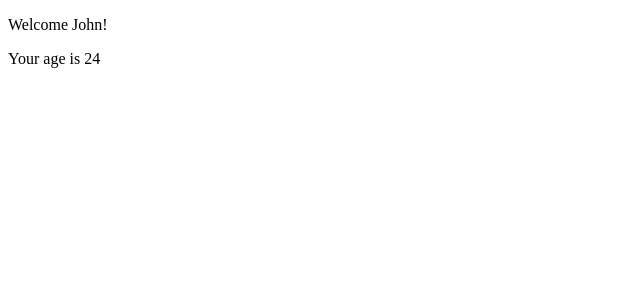
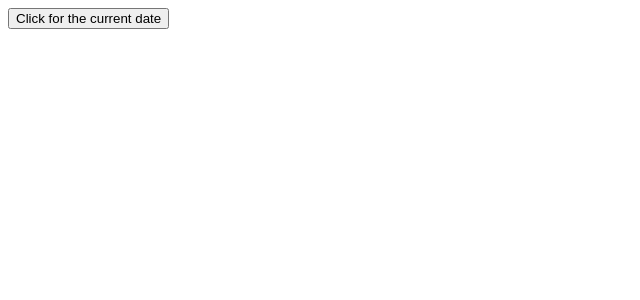
Before and after one commit to BlueBojack/ReactExercise, a React (Vite) app in the folder React_Project/: page / in a window 1280 px wide. Shown: the top 300 px of the page, without its empty margins (0-640 px from the left). Built offline with nearby package versions, Linux system fonts and the light colour scheme.

Commit message:
Added and solved 26_events

```diff
--- a/React_Project/src/Age.jsx
+++ /dev/null
@@ -1,11 +0,0 @@
-const Age =({age}) => {
-    return (
-        <>
-        { age > 18 ?
-            (<p>Your age is {age}</p>) :
-            (<p>You are very young!</p>)
-        }
-        </>
-    )
-}
-export default Age
--- /dev/null
+++ b/React_Project/src/AlertClock.jsx
@@ -0,0 +1,13 @@
+function AlertClock() {
+    const handleClock = () => {
+        alert(new Date().toLocaleDateString());
+    }
+
+    return (
+        <>
+            <button onClick={handleClock}>Click for the current date</button>
+        </>
+    )
+}
+
+export default AlertClock
--- a/React_Project/src/App.jsx
+++ b/React_Project/src/App.jsx
@@ -1,11 +1,9 @@
-import Hello from "./Hello";
-import Message from "./Message";
-import Welcome from "./Welcome";
+
 
 const App = () => {
     return (
         <>
-        <Welcome name= "John" age={24}/>
+
         </>
     )
 }
--- a/React_Project/src/Hello.jsx
+++ /dev/null
@@ -1,12 +0,0 @@
-import Message from "./Message";
-
-const Hello = () => {
-    return (
-      <>
-        <h2>Hello, World!</h2>
-        <Message />
-      </>
-    )
-  }
-
-  export default Hello;
--- a/React_Project/src/Message.jsx
+++ /dev/null
@@ -1,9 +0,0 @@
-const Message = () => {
-    return (
-
-     <p> What a beautiful day!</p>
-
-    )
-}
-
-export default Message;
--- a/React_Project/src/Welcome.jsx
+++ /dev/null
@@ -1,11 +0,0 @@
-import Age from "./Age";
-
-const Welcome = ({name = "Missing name", age}) => {
-    return(
-        <>
-          <p>Welcome {name}!</p>
-          {(age > 18 && age < 65) && (name == "John") && <Age age={age} /> }
-        </>
-    )
-}
-export default Welcome;
--- a/React_Project/src/main.jsx
+++ b/React_Project/src/main.jsx
@@ -1,9 +1,10 @@
 import React from 'react'
 import ReactDOM from 'react-dom/client'
 import App from './App.jsx'
+import AlertClock from './AlertClock.jsx'
 
 ReactDOM.createRoot(document.getElementById('root')).render(
   <React.StrictMode>
-    <App />
+    <AlertClock />
   </React.StrictMode>,
 )
```
